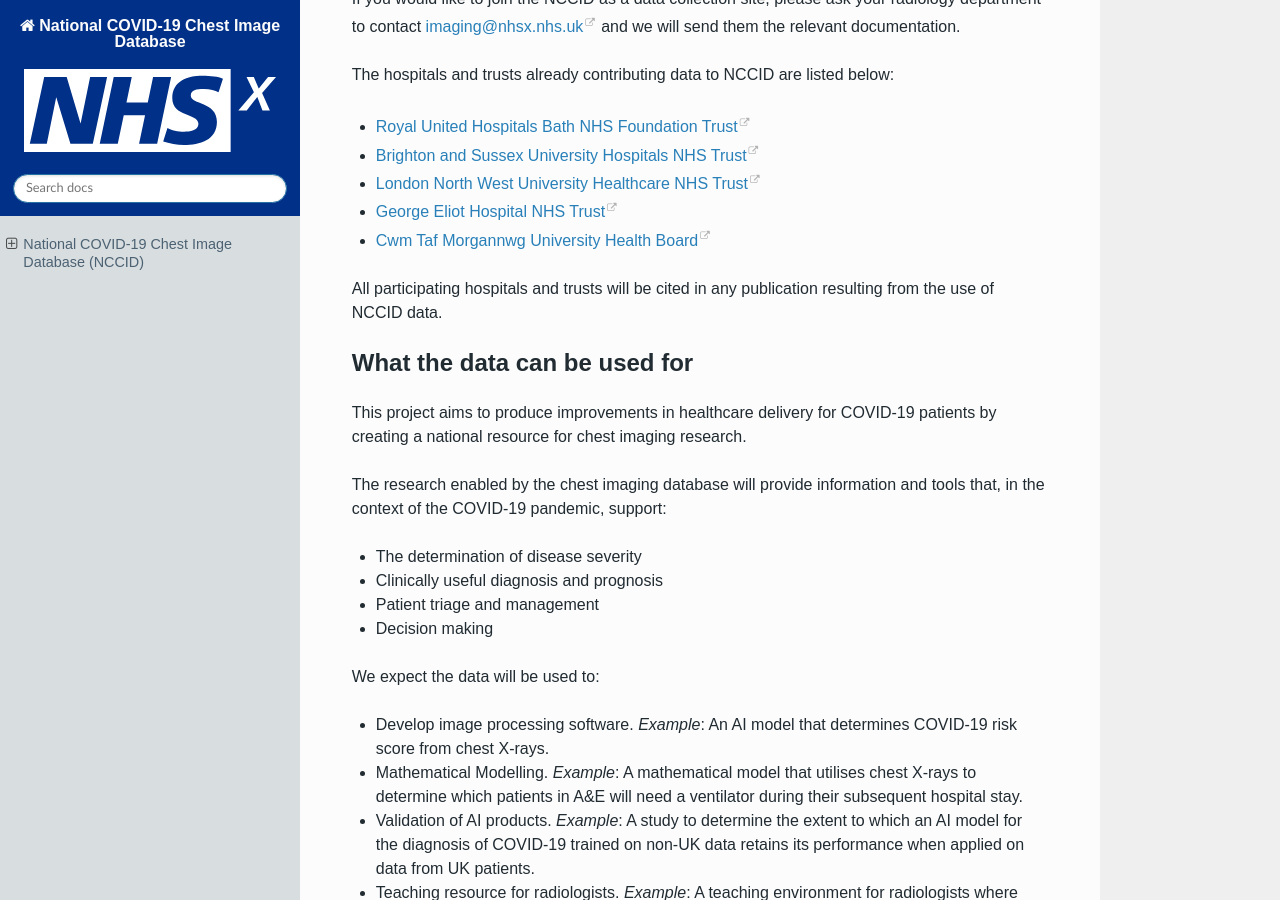
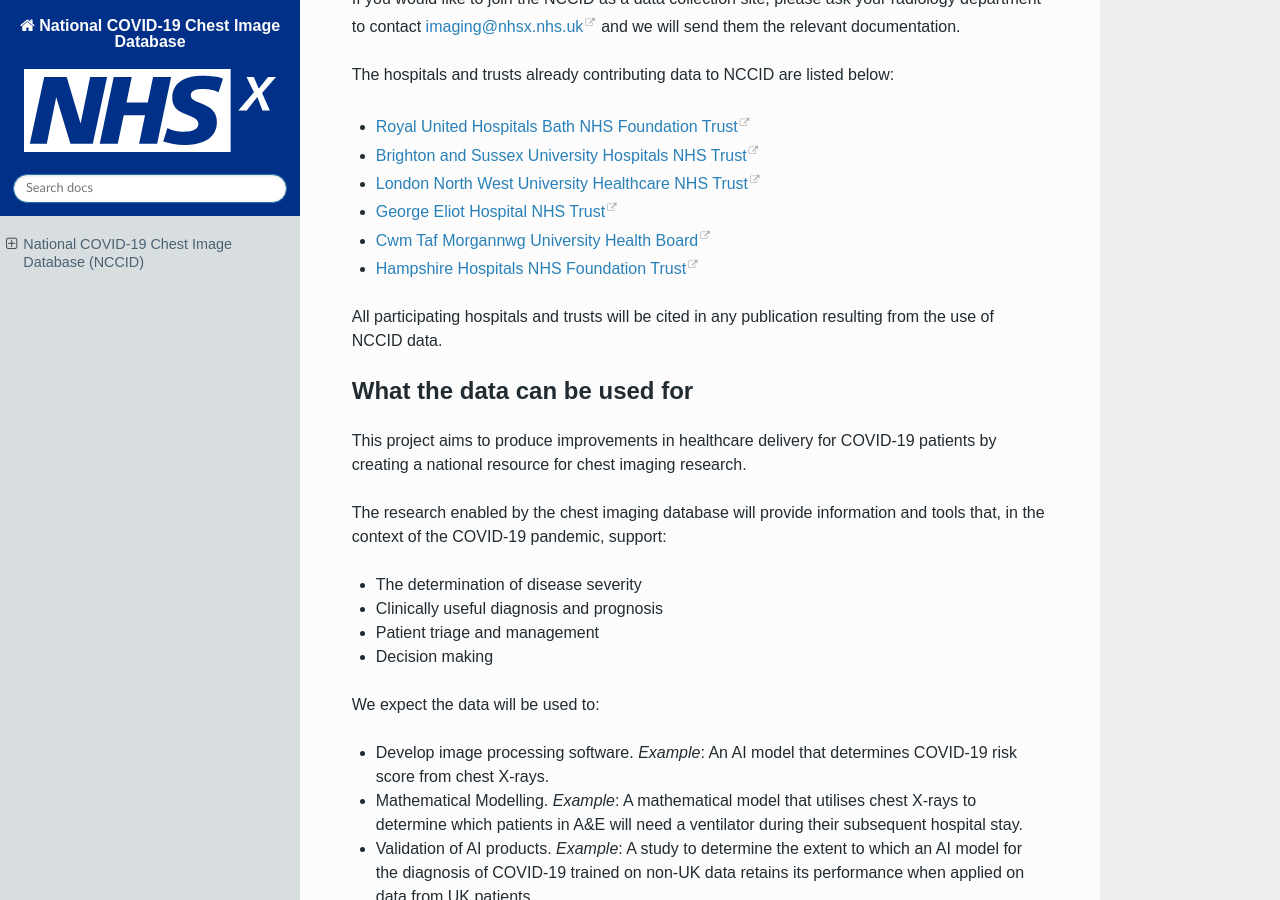
Before and after one commit to nhsx/covid-chest-imaging-database, a Sphinx documentation site: the page built from docs/source/index.rst, in a window 1280 px wide and 900 px high, scrolled down 976 px. Built offline with Sphinx 7.4.7 and the Read the Docs theme 2.0.0, drawn with Linux system fonts in a browser that asks for light colours.

Commit message:
Update index.rst
Added additional site

```diff
--- a/docs/source/index.rst
+++ b/docs/source/index.rst
@@ -58,6 +58,7 @@
 - `London North West University Healthcare NHS Trust <https://www.lnwh.nhs.uk/>`_
 - `George Eliot Hospital NHS Trust <http://www.geh.nhs.uk/>`_
 - `Cwm Taf Morgannwg University Health Board <https://cwmtafmorgannwg.wales/>`_
+- `Hampshire Hospitals NHS Foundation Trust <https://www.hampshirehospitals.nhs.uk/>`_
 
 All participating hospitals and trusts will be cited in any publication
 resulting from the use of NCCID data.
```
